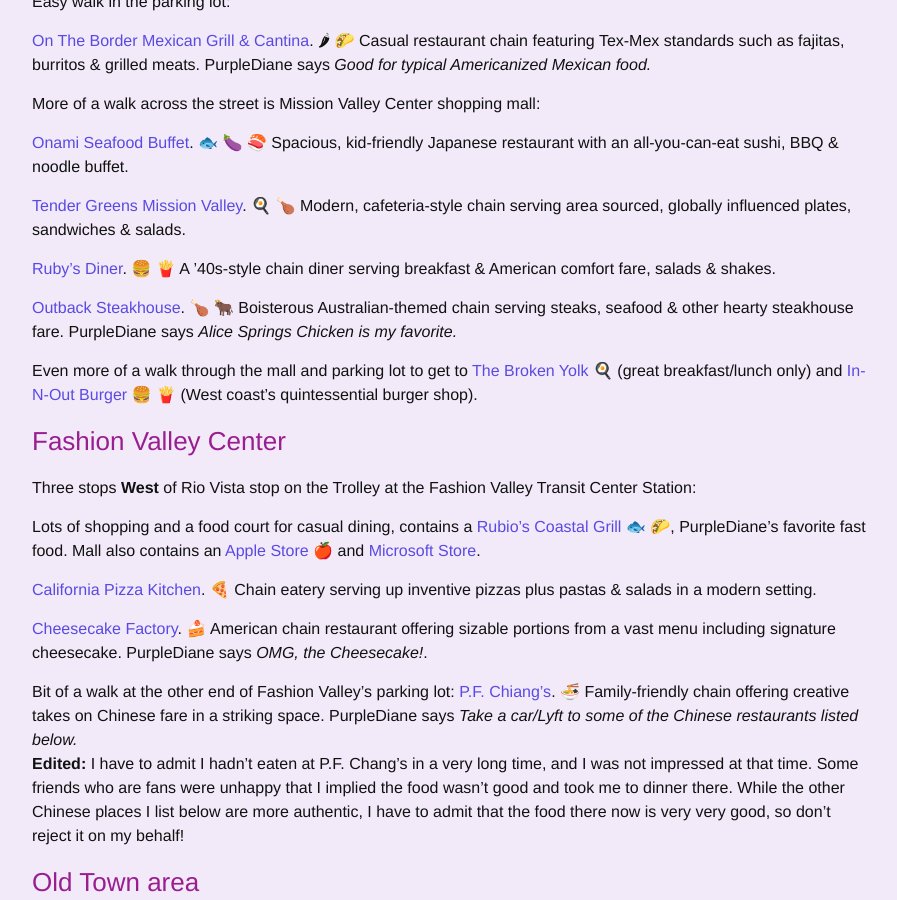
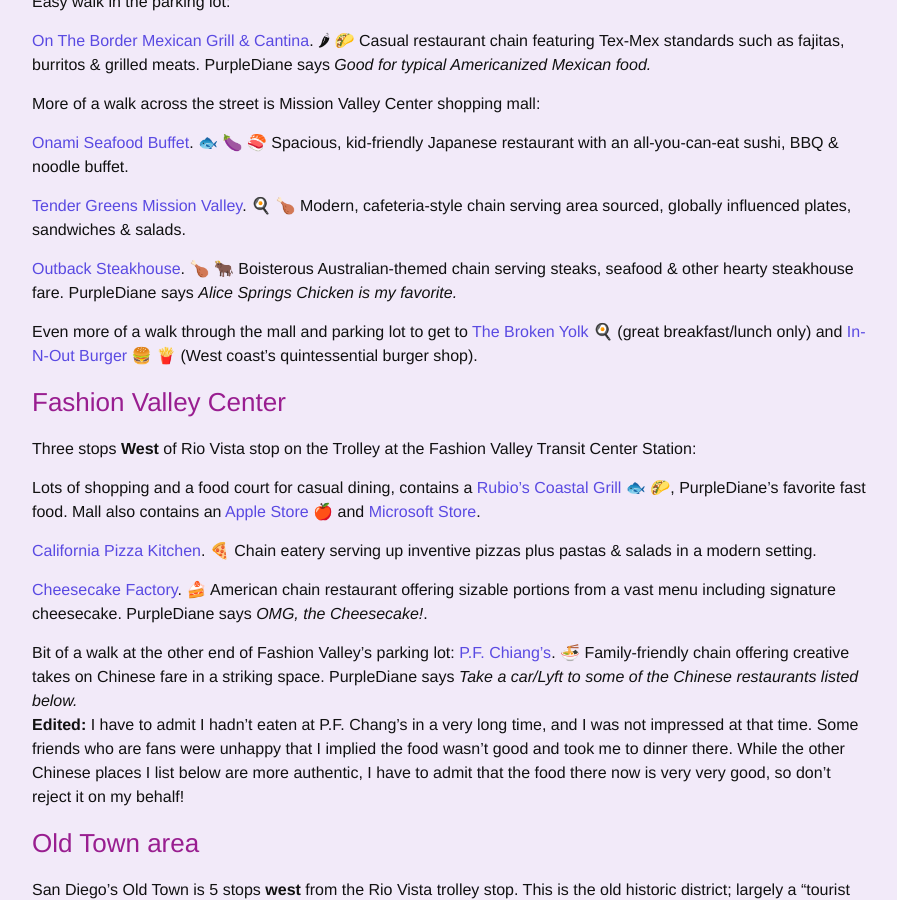
Before and after one commit to purplediane/purplediane.github.io, a Jekyll site: the page built from _posts/2018-09-25-djangocon_eats.md, in a window 1280 px wide and 900 px high, scrolled down 1314 px. Shown: the whole window, without its empty margins (188-1085 px from the left). Built offline with Jekyll 4.4.1, drawn with Linux system fonts in a browser that asks for light colours.

Commit message:
Remove Ruby's Diner

```diff
--- a/_posts/2018-09-25-djangocon_eats.md
+++ b/_posts/2018-09-25-djangocon_eats.md
@@ -54,8 +54,6 @@
 [Onami Seafood Buffet][onami]. 🐟 🍆 🍣 Spacious, kid-friendly Japanese restaurant with an all-you-can-eat sushi, BBQ & noodle buffet.
 
 [Tender Greens Mission Valley][greens]. 🍳 🍗 Modern, cafeteria-style chain serving area sourced, globally influenced plates, sandwiches & salads.
-
-[Ruby's Diner][rubys]. 🍔 🍟 A '40s-style chain diner serving breakfast & American comfort fare, salads & shakes.
 
 [Outback Steakhouse][outback]. 🍗 🐂 Boisterous Australian-themed chain serving steaks, seafood & other hearty steakhouse fare. PurpleDiane says *Alice Springs Chicken is my favorite.*
 
```
